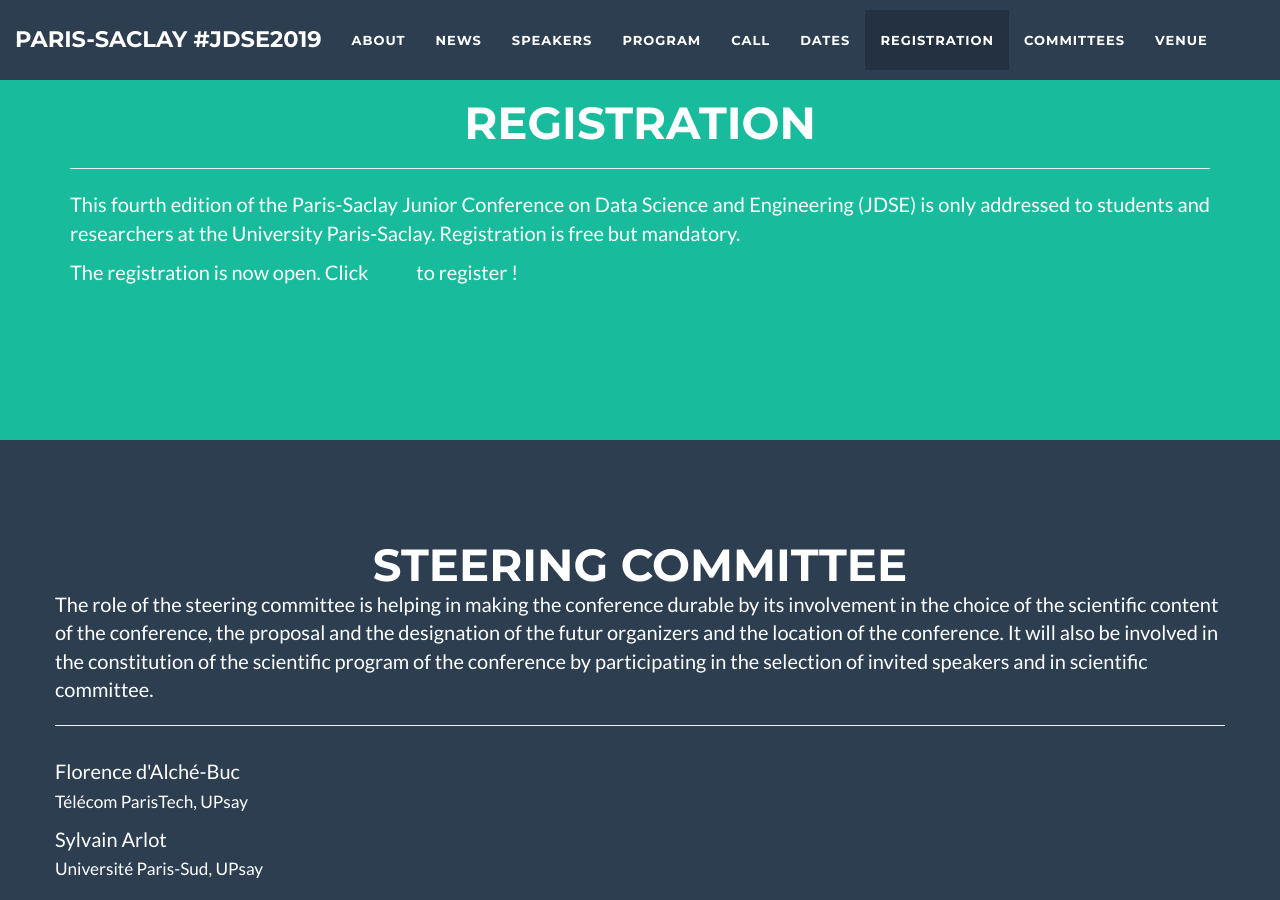
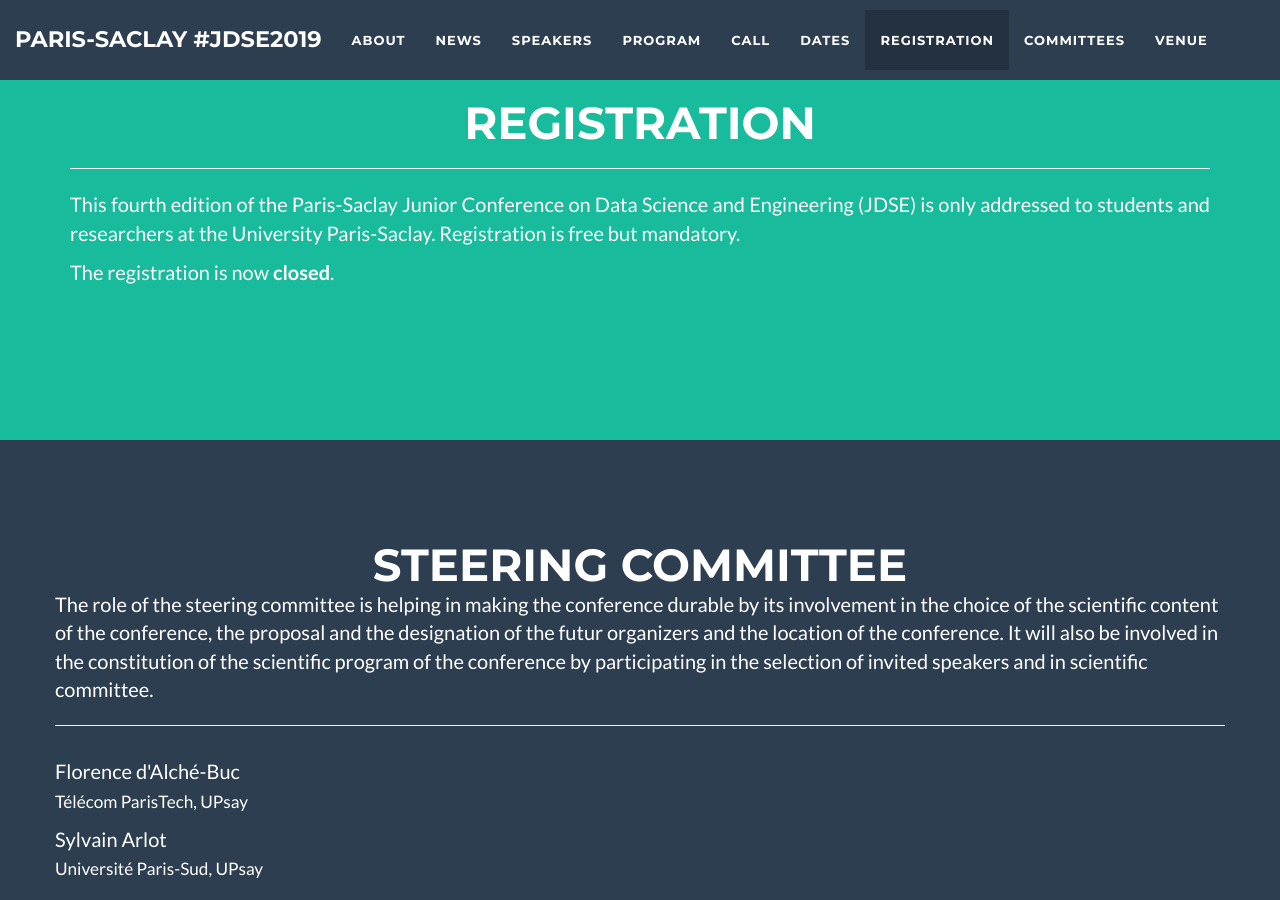
Before and after one commit to jdse-paris/jDSE2019, a Jekyll site: the page built from index.html, in a window 1280 px wide and 900 px high, scrolled down 9958 px. Built offline with Jekyll 4.4.1, drawn with Linux system fonts in a browser that asks for light colours.

Commit message:
Update registration.html

```diff
--- a/_includes/registration.html
+++ b/_includes/registration.html
@@ -15,7 +15,7 @@ This fourth edition of the Paris-Saclay Junior Conference on Data Science and En
 			   is only addressed  to students
 			   and researchers at the University Paris-Saclay. Registration is free but mandatory.
 </p>
-<p align="justify">The registration is now open. Click <a href="https://forms.gle/vbsi4Un7xjZPghNn9">here</a> to register !
+			<p align="justify">The registration is now <b>closed</b>.
 
 
 <!--
```
